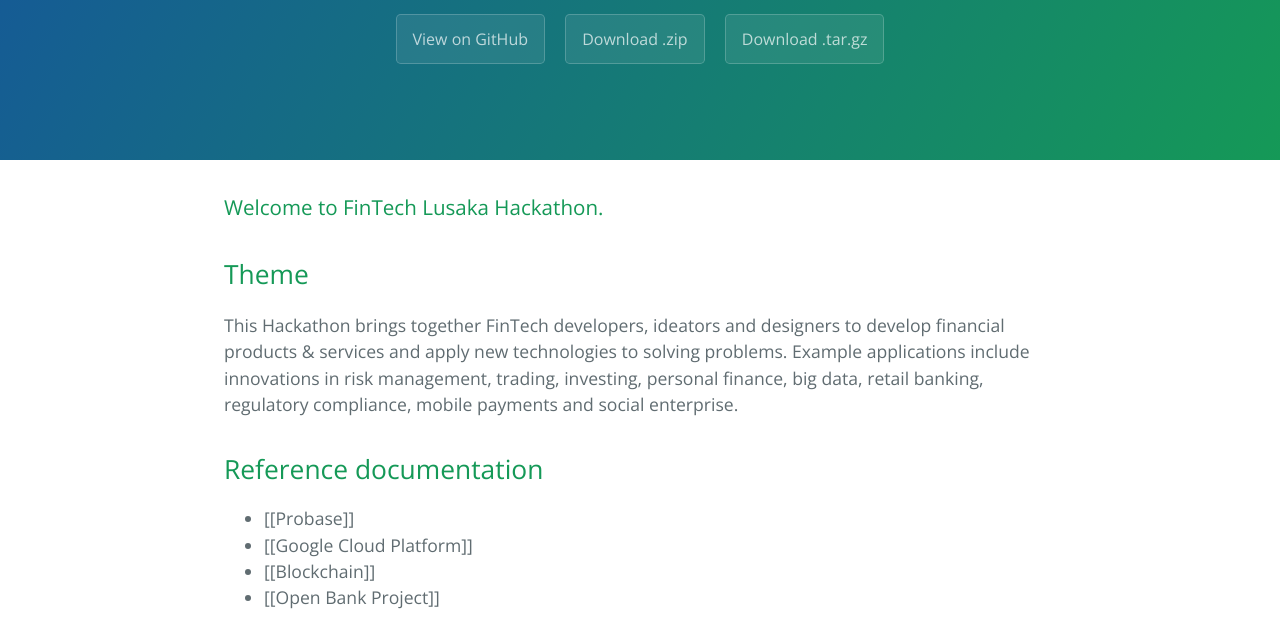
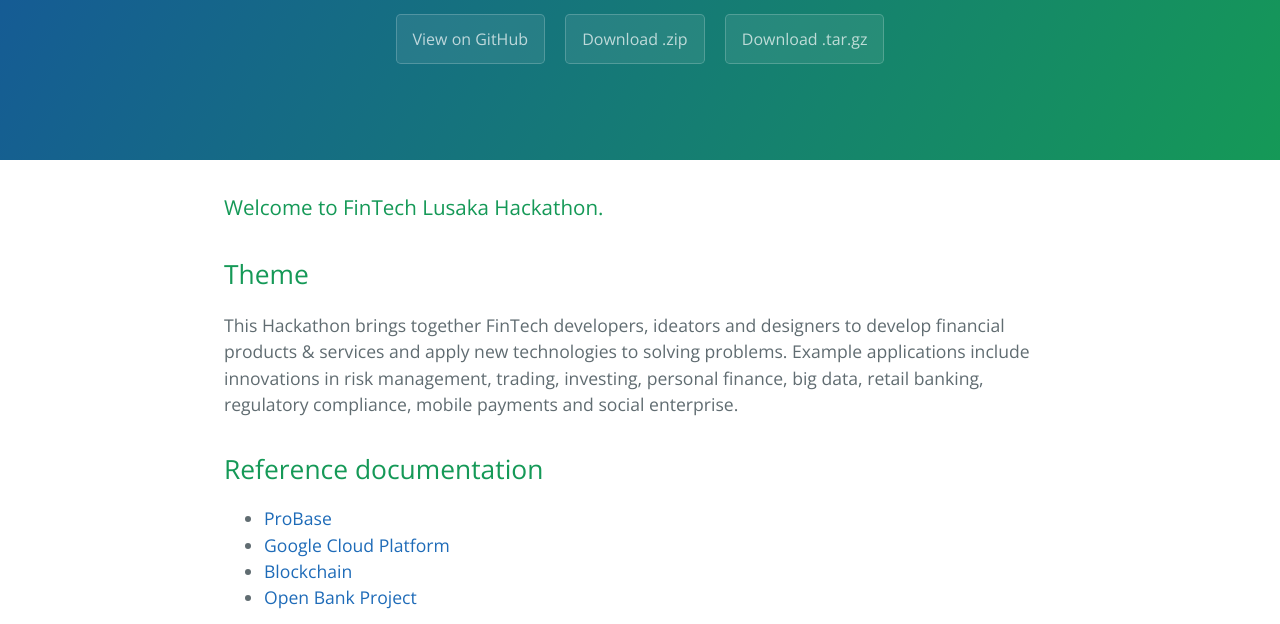
Before and after one commit to smbale/Documentation, a plain HTML site: page index.html in a window 1280 px wide. Shown: the part 176-800 px from the top of the page. Drawn offline with nearby package versions, Linux system fonts and the light colour scheme.

```diff
--- a/index.html
+++ b/index.html
@@ -31,10 +31,10 @@
 <a id="reference-documentation" class="anchor" href="#reference-documentation" aria-hidden="true"><span aria-hidden="true" class="octicon octicon-link"></span></a>Reference documentation</h2>
 
 <ul>
-<li>[[Probase]]</li>
-<li>[[Google Cloud Platform]]</li>
-<li>[[Blockchain]]</li>
-<li>[[Open Bank Project]]</li>
+<li><a href="http://www.probasegroup.com/">ProBase</a></li>
+<li><a href="https://cloud.google.com/docs/">Google Cloud Platform</a></li>
+<li><a href="https://blockchain.info/api">Blockchain</a></li>
+<li><a href="https://openbankproject.com/apps/">Open Bank Project</a></li>
 </ul>
 
 <h2>
@@ -43,8 +43,8 @@
 <ul>
 <li><a href="http://www.probasegroup.com/">Probase</a></li>
 <li><a href="https://cloudwebinars.withgoogle.com/live/building-node-js-emea">Google Cloud presentation</a></li>
-<li><a href="https://openbankproject.com/apps/">The Open Bank Project: Values, Purpose, Strategy</a></li>
-<li><a href="https://blockchain.info/api">Blockchain</a></li>
+<li><a href="https://openbankproject.com/">The Open Bank Project: Values, Purpose, Strategy</a></li>
+<li><a href="https://blockchain.info/">Blockchain</a></li>
 </ul>
 
 <h2>
--- a/params.json
+++ b/params.json
@@ -1,6 +1,6 @@
 {
   "name": "Fintech Lusaka Hackathon",
   "tagline": "",
-  "body": "### Welcome to FinTech Lusaka Hackathon.\r\n\r\n## Theme\r\nThis Hackathon brings together FinTech developers, ideators and designers to develop financial products & services and apply new technologies to solving problems. Example applications include innovations in risk management, trading, investing, personal finance, big data, retail banking, regulatory compliance, mobile payments and social enterprise. \r\n\r\n## Reference documentation\r\n\r\n* [[Probase]]\r\n* [[Google Cloud Platform]]\r\n* [[Blockchain]]\r\n* [[Open Bank Project]]\r\n\r\n## Presentations\r\n\r\n* [Probase](http://www.probasegroup.com/)\r\n* [Google Cloud presentation](https://cloudwebinars.withgoogle.com/live/building-node-js-emea)\r\n* [The Open Bank Project: Values, Purpose, Strategy](https://openbankproject.com/apps/)\r\n* [Blockchain](https://blockchain.info/api)\r\n\r\n## Deployment\r\n\r\n* [Google Cloud Codelabs for the event](https://codelabs.developers.google.com/?cat=Cloud) (ask for user Credits on site):   \r\n* [Sample Code](https://github.com/GoogleCloudPlatform/)\r\n\r\n## Packaging\r\n\r\nFor developers to deploy directly, use https://console.cloud.google.com/\r\n",
+  "body": "### Welcome to FinTech Lusaka Hackathon.\r\n\r\n## Theme\r\nThis Hackathon brings together FinTech developers, ideators and designers to develop financial products & services and apply new technologies to solving problems. Example applications include innovations in risk management, trading, investing, personal finance, big data, retail banking, regulatory compliance, mobile payments and social enterprise. \r\n\r\n## Reference documentation\r\n\r\n* [ProBase](http://www.probasegroup.com/)\r\n* [Google Cloud Platform](https://cloud.google.com/docs/)\r\n* [Blockchain](https://blockchain.info/api)\r\n* [Open Bank Project](https://openbankproject.com/apps/)\r\n\r\n## Presentations\r\n\r\n* [Probase](http://www.probasegroup.com/)\r\n* [Google Cloud presentation](https://cloudwebinars.withgoogle.com/live/building-node-js-emea)\r\n* [The Open Bank Project: Values, Purpose, Strategy](https://openbankproject.com/)\r\n* [Blockchain](https://blockchain.info/)\r\n\r\n## Deployment\r\n\r\n* [Google Cloud Codelabs for the event](https://codelabs.developers.google.com/?cat=Cloud) (ask for user Credits on site):   \r\n* [Sample Code](https://github.com/GoogleCloudPlatform/)\r\n\r\n## Packaging\r\n\r\nFor developers to deploy directly, use https://console.cloud.google.com/\r\n",
   "note": "Don't delete this file! It's used internally to help with page regeneration."
 }
```
